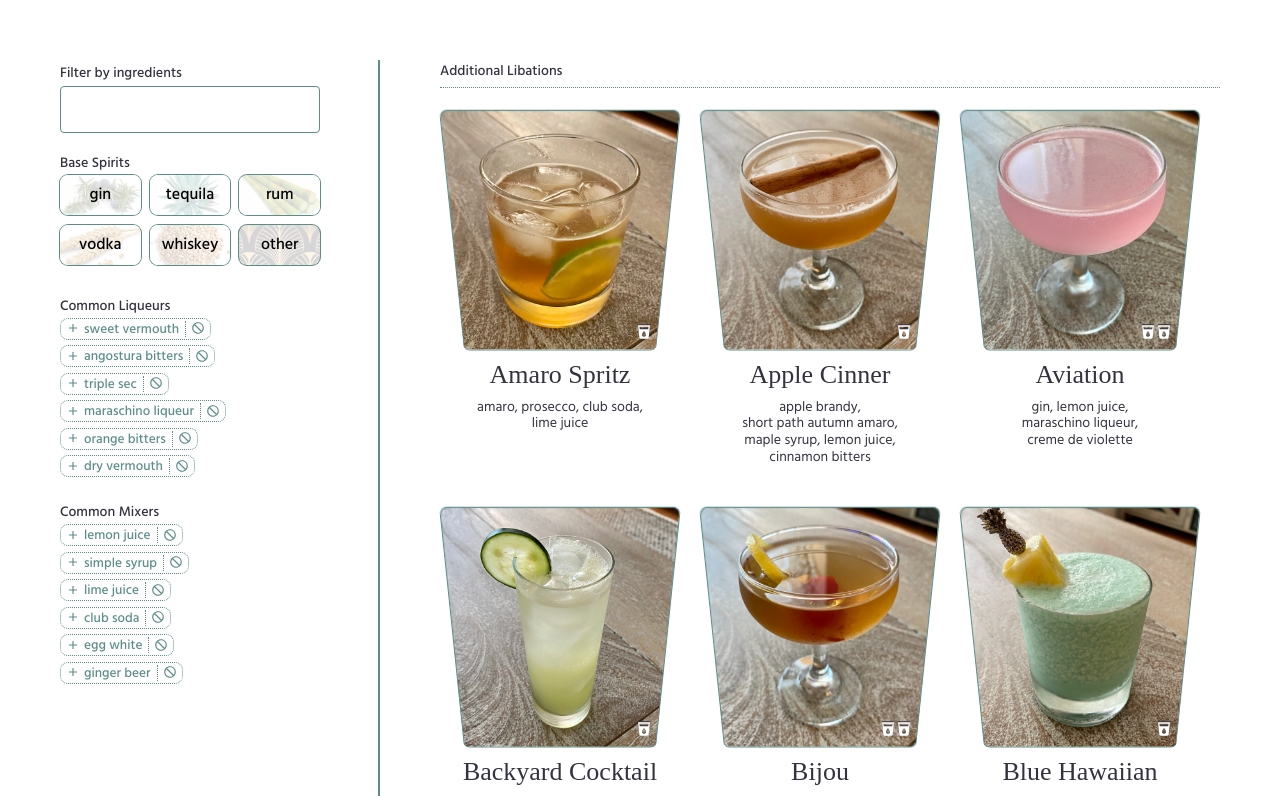
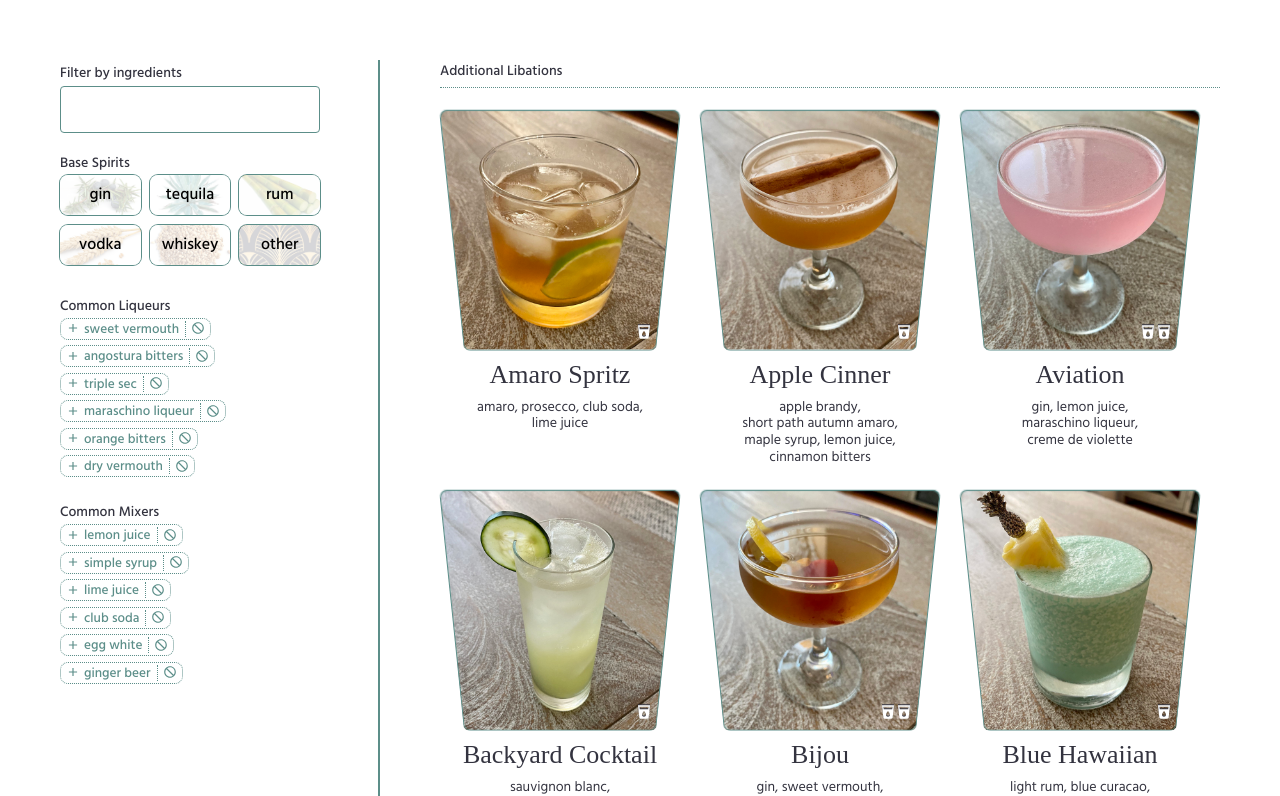
Before and after one commit to ericdouglaspratt/cocktails, a React (Create React App) app: page / in a window 1280 px wide. Shown: the top 796 px of the page. Built offline with nearby package versions, Linux system fonts and the light colour scheme; a web font is replaced by a local one.

Commit message:
made card smaller on mobile to see more at once

```diff
--- a/src/RecipeList.css
+++ b/src/RecipeList.css
@@ -20,14 +20,17 @@
   display: flex;
   font-family: inherit;
   flex-flow: column nowrap;
-  margin: 0 20px 40px 0;
+  margin: 0 0 20px 0;
   padding: 0;
   position: relative;
   top: 0;
   transform: translateZ(-1000px);
   transform-style: flat;
   transition: top 250ms;
-  width: 240px;
+  width: 160px;
+}
+.RecipeList-recipe:nth-child(2n) {
+  margin-left: 14px;
 }
 .RecipeList-recipe:hover {
   top: -5px;
@@ -42,13 +45,13 @@
   box-shadow: 0 0 0 1px #33333f;
   box-shadow: 0 0 0 1px #5C8E89;
   content: '';
-  height: 240px;
-  left: 14px;
+  height: 160px;
+  left: 9px;
   position: absolute;
-  right: 14px;
+  right: 9px;
   transition: top 250ms;
-  top: 14px;
-  transform: perspective(200px) rotateX(-11deg);
+  top: 9px;
+  transform: perspective(140px) rotateX(-11deg);
   z-index: 2;
 }
 .RecipeList-recipe:focus::after {
@@ -56,7 +59,7 @@
   box-shadow: 0 0 0 1px #5C8E89, 0 0 0 2px #fff, 0 0 0 3px #BED2A8;
 }
 .RecipeList-recipe:hover::after {
-  top: 9px;
+  top: 4px;
 }
 .RecipeList-image {
   background-position: center center;
@@ -66,21 +69,21 @@
   clip-path: polygon(0 0, 100% 0, 90% 100%, 10% 100%);
   clip-path: polygon(0 0, 100% 0, 90% 99%, 89% 100%, 11% 100%, 10% 99%);
   flex-shrink: 0;
-  height: 240px;
+  height: 160px;
   position: relative;
   top: 0;
   transition: top 250ms;
-  width: 240px;
+  width: 160px;
   z-index: 1;
 }
 .RecipeList-recipe:hover .RecipeList-image {
   top: -5px;
 }
 .RecipeList-image .Strength {
-  bottom: 3px;
+  bottom: 0;
   color: #fff;
   position: absolute;
-  right: 28px;
+  right: 20px;
 }
 .RecipeList-description {
   margin-top: 10px;
@@ -88,15 +91,15 @@
 }
 .RecipeList-header {
   font-family: 'Forum', serif;
-  font-size: 26px;
+  font-size: 20px;
   font-weight: 400;
   margin: 0;
 }
 .RecipeList-ingredients {
-  font-size: 14px;
+  font-size: 10px;
   line-height: 1.2;
   list-style-type: none;
-  margin: 10px 0 0;
+  margin: 4px 0 0;
   padding: 0;
 }
 .RecipeList-ingredient {
@@ -111,20 +114,20 @@
   align-items: center;
   display: flex;
   filter: drop-shadow(1px 1px 2px rgba(50, 50, 50, 0.5));
-  font-size: 9px;
+  font-size: 6px;
   font-weight: 700;
   justify-content: center;
   position: absolute;
   width: 50%;
-  right: -18px;
+  right: -14px;
   text-transform: uppercase;
-  top: 25px;
+  top: 14px;
   transform: rotate(45deg) translateZ(1000px);
   transition: top 250ms;
   z-index: 3;
 }
 .RecipeList-recipe:hover .RecipeList-banner {
-  top: 20px;
+  top: 9px;
 }
 .RecipeList-bannerInner {
   align-items: center;
@@ -137,9 +140,9 @@
     #BED2A8 10px,
     #BED2A8 15px
   );*/
-  clip-path: polygon(15% 0, 87.5% 0, 100% 100%, 0% 100%);
+  clip-path: polygon(17% 0, 86% 0, 100% 100%, 0% 100%);
   display: flex;
-  height: 18px;
+  height: 14px;
   justify-content: center;
   padding-top: 2px;
   width: 100%;
@@ -168,6 +171,58 @@
   width: 10px;
 }
 
+@media (min-width: 450px) {
+  .RecipeList-recipe,
+  .RecipeList-recipe:nth-child(2n) {
+    margin: 0 20px 20px 0;
+  }
+}
+
+@media (min-width: 768px) {
+  .RecipeList-recipe {
+    margin: 0 20px 40px 0;
+    width: 240px;
+  }
+  .RecipeList-recipe::after {
+    height: 240px;
+    left: 14px;
+    right: 14px;
+    top: 14px;
+    transform: perspective(200px) rotateX(-11deg);
+  }
+  .RecipeList-recipe:hover::after {
+    top: 9px;
+  }
+  .RecipeList-image {
+    height: 240px;
+    width: 240px;
+  }
+  .RecipeList-image .Strength {
+    bottom: 3px;
+    right: 28px;
+  }
+  .RecipeList-header {
+    font-size: 26px;
+  }
+  .RecipeList-ingredients {
+    font-size: 14px;
+    margin: 10px 0 0;
+  }
+
+  .RecipeList-banner {
+    font-size: 9px;
+    right: -18px;
+    top: 25px;
+  }
+  .RecipeList-recipe:hover .RecipeList-banner {
+    top: 20px;
+  }
+  .RecipeList-bannerInner {
+    clip-path: polygon(15% 0, 87.5% 0, 100% 100%, 0% 100%);
+    height: 18px;
+  }
+}
+
 @media (min-width: 1024px) {
   .RecipeList {
     justify-content: flex-start;
```
